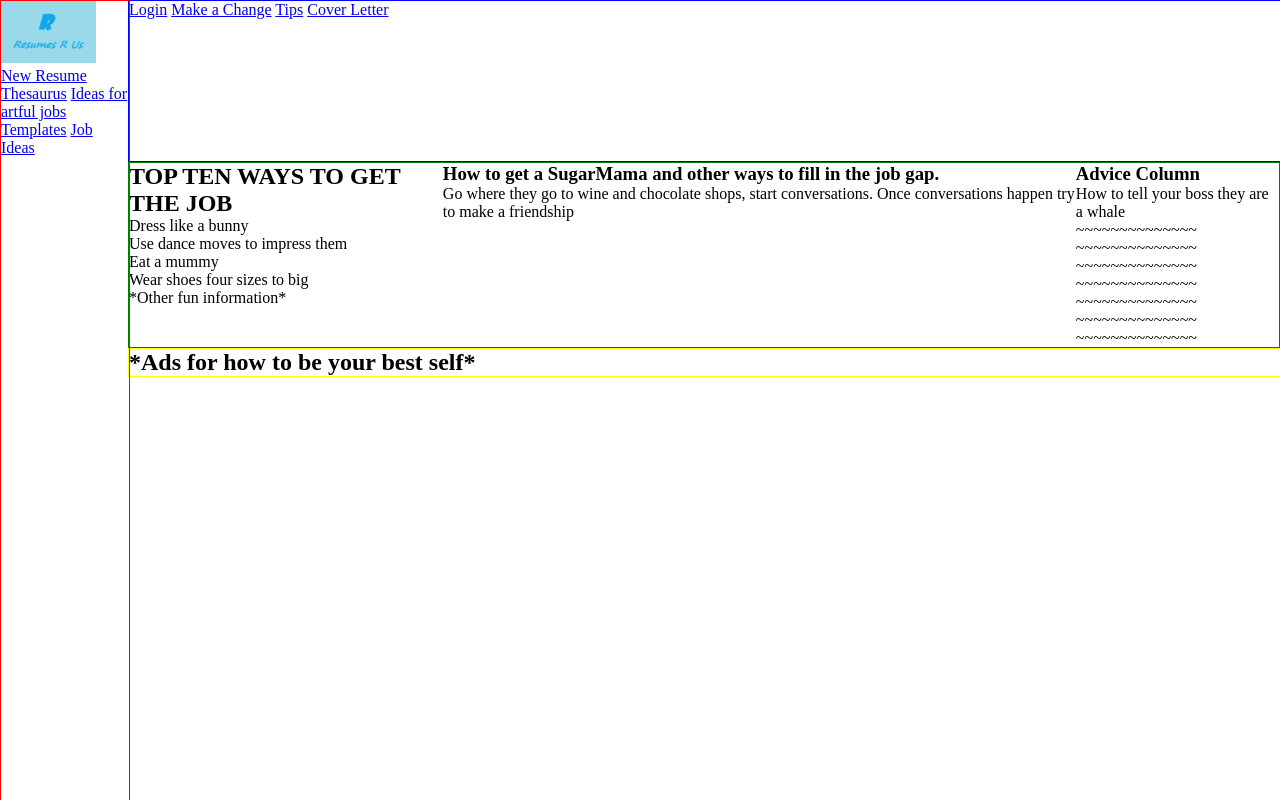
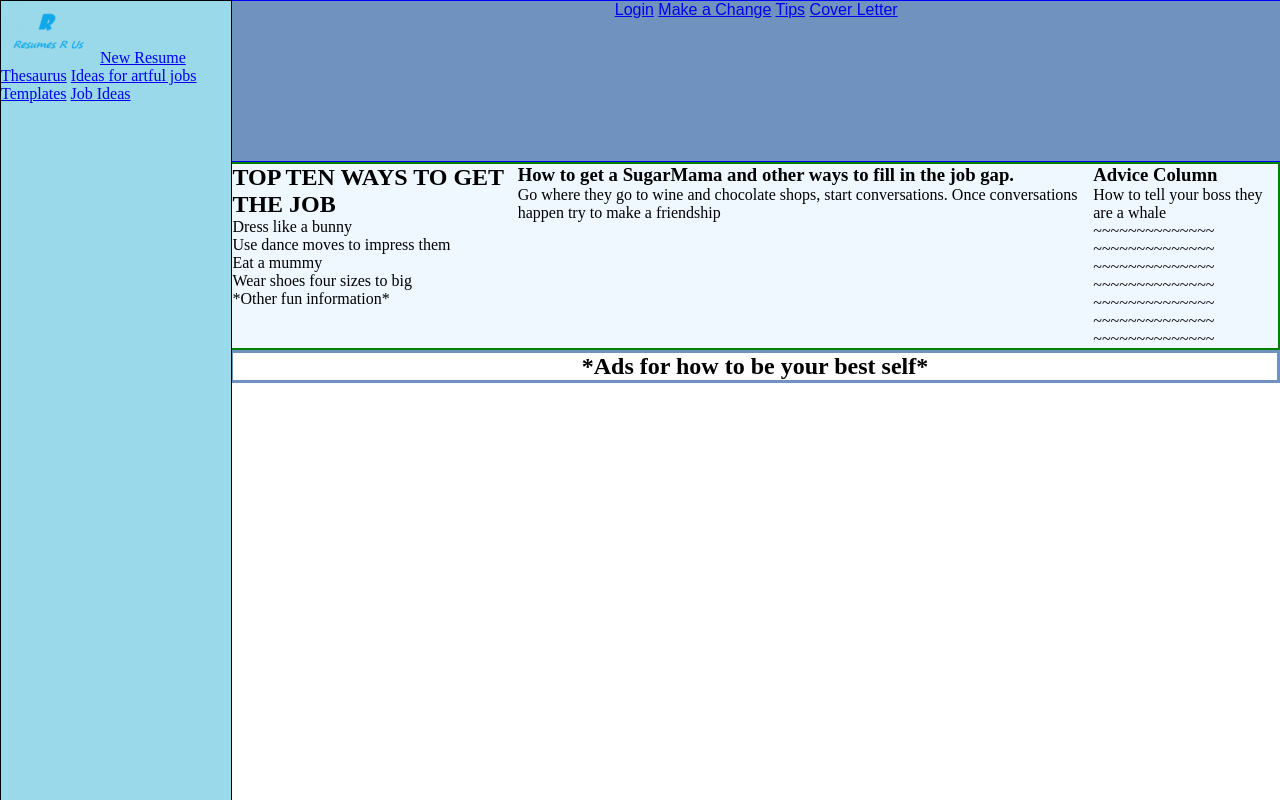
Before and after one commit to ElizabethKSchmalz/Capstone_ResumesRus, a PHP site: page / in a window 1280 px wide; the page is wider, and only the part inside the window is pictured. Run offline with PHP 8.4, Linux system fonts and the light colour scheme.

Commit message:
Update style.css

```diff
--- a/css/style.css
+++ b/css/style.css
@@ -13,70 +13,41 @@ html, body {
 }
 
 .sidebar {
-  border: 1px solid red;
+  background-color: #99D9EA;
+  border: 1px solid black;
   height: 100%;
-  width: 10%;
+  width: 18%;
   position: fixed;
   left: 0;
+  text-align: left;
+  text-decoration-color: black;
 }
 
 .header {
   border: 1px solid blue;
   height: 20%;
-  width: 100%;
-  margin-left: 10%;
+  width: 82%;
+  margin-left: 18%;
+  background-color:#7092BE;
+  font-family: Arial, Helvetica, sans-serif;
+  text-align: center;
+  background-image: center;
 }
 
 .mainContent {
-  border: 1px solid green;
+  border: 2px solid green;
   display: flex;
   flex-direction: row;
   overflow-x: auto;
-  margin-left: 10%;
+  margin-left: 18%;
+  background-color: aliceblue;
+  font-family: 'Times New Roman', Times, serif;
+
 }
 
 footer {
-  margin-left: 10%;
-  width: 100%;
-  border: 1px solid yellow;
+  margin-left: 18%;
+  width: 81.5%;
+  border: 3px solid #7092BE;
+  text-align: center;
 }
-
-form {
-  background-color: #fff;
-  padding: 30px;
-  border-radius: 5px;
-  box-shadow: 0 0 10px rgba(0, 0, 0, 0.1);
-  width: 300px;
-  margin: 0 auto;
-}
-form h2 {
-  text-align: center;
-  margin-bottom: 20px;
-}
-
-form label {
-  display: block;
-  margin-bottom: 10px;
-}
-
-form input[type="text"],
-form input[type="password"] {
-  width: 100%;
-  padding: 10px;
-  border: 1px solid #ccc;
-  border-radius: 3px;
-  margin-bottom: 15px;
-}
-
-form button {
-  background-color: #4CAF50;
-  color: white;
-  padding: 10px 20px;
-  border: none;
-  border-radius: 3px;
-  cursor: pointer;
-}
-
-form button:hover {
-  background-color: #3e8e41;
-}
```
